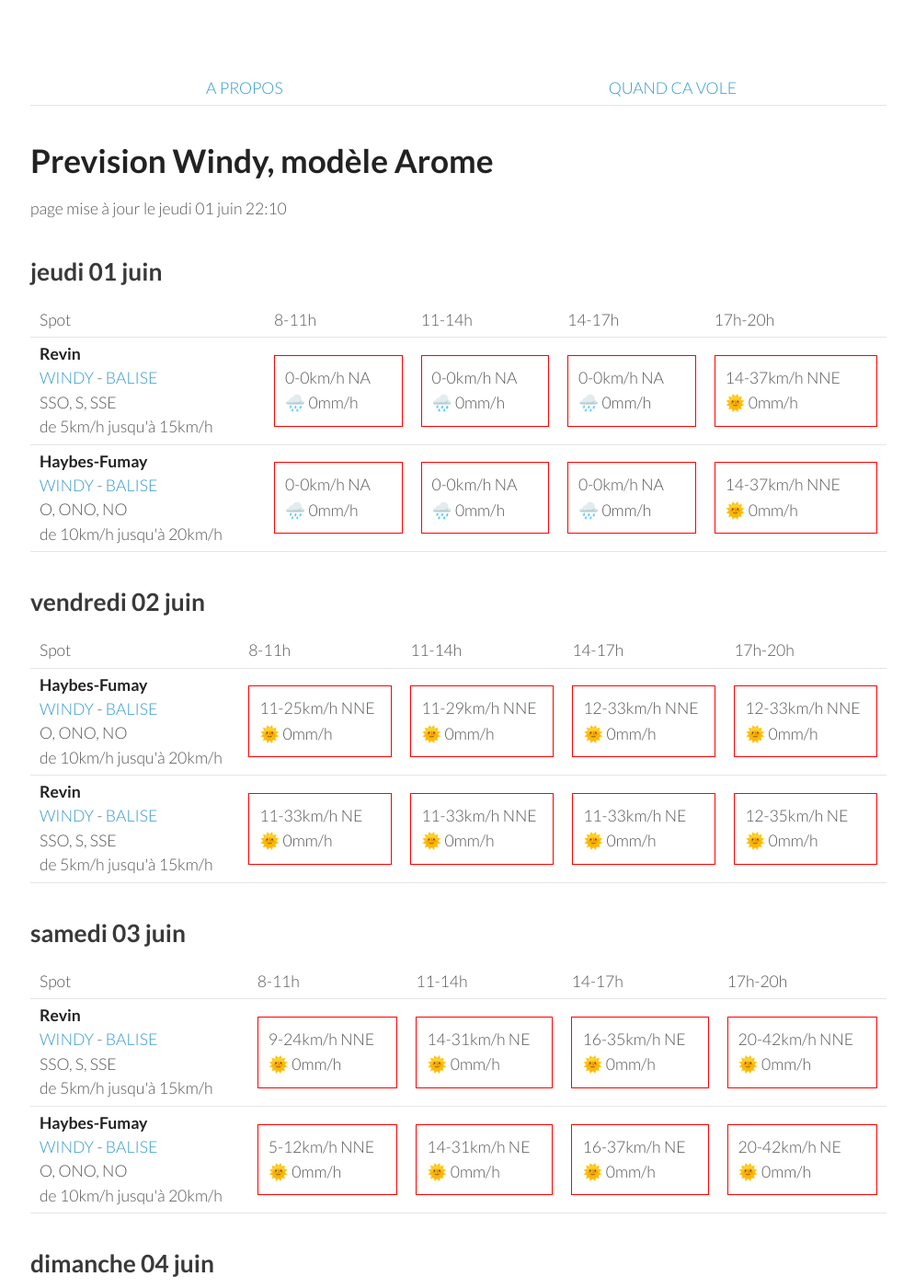
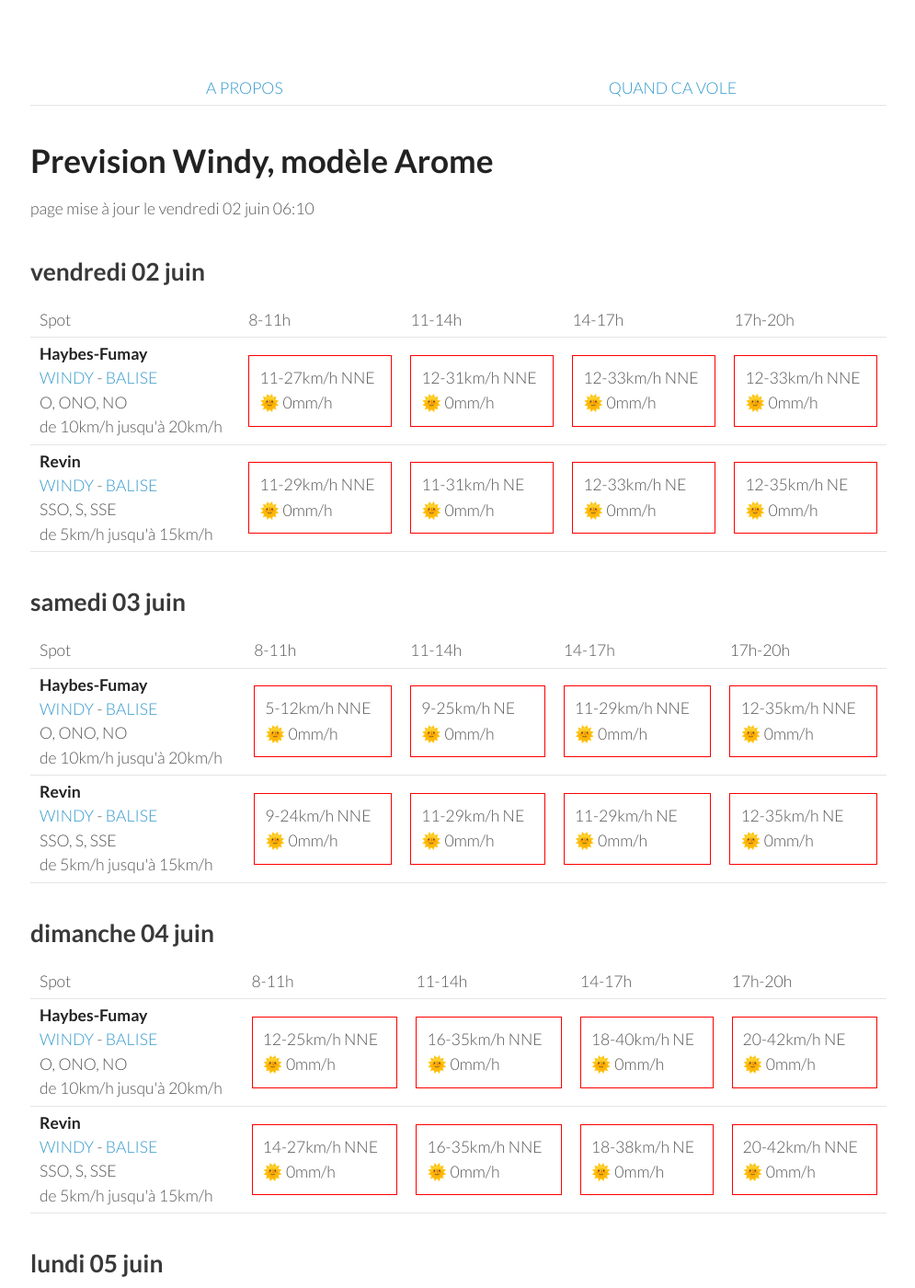
Before and after one commit to parapente-dans-le-nord/parapente-dans-le-nord.github.io, a Jekyll site: the page built from ardennes.markdown, in a window 1280 px wide and 1400 px high. Shown: the whole window at 92% size, without its empty margins (25-1020 px from the left). Built offline with Jekyll 4.4.1, drawn with Linux system fonts in a browser that asks for light colours; some of the changed text lies outside the part shown.

Commit message:
update index.markdown

```diff
--- a/ardennes.markdown
+++ b/ardennes.markdown
@@ -7,42 +7,8 @@ title:  "Tous les spots"
 {: .links}
 
 # Prevision Windy, modèle Arome
-page mise à jour le jeudi 01 juin 22:10
+page mise à jour le vendredi 02 juin 06:10
 
-## jeudi 01 juin
-
-{::nomarkdown}
-<table>
-  <tbody>
-    <tr>
-      <td>Spot</td>
-      <td>8-11h</td>
-      <td>11-14h</td>
-      <td>14-17h</td>
-      <td>17h-20h</td>
-    </tr>
-<tr>
-        <td><strong>Revin</strong><br><a href="https://windy.com/49.948/4.625?49.543,4.625,8">WINDY</a> - <span class=""><a href="http://www.balisemeteo.com/balise.php?idBalise=5019">BALISE</a> </span><br> <span class="vent-favorable">SSO, S, SSE</span><br><span class="force-vent">de 5km/h jusqu'à 15km/h</span> </td>
-
-            <td><div class="not-flyable"><p>0-0km/h NA</p><p>🌧️ 0mm/h</p></div></td>
-            <td><div class="not-flyable"><p>0-0km/h NA</p><p>🌧️ 0mm/h</p></div></td>
-            <td><div class="not-flyable"><p>0-0km/h NA</p><p>🌧️ 0mm/h</p></div></td>
-            <td><div class="not-flyable"><p>14-37km/h NNE</p><p>🌞 0mm/h</p></div></td>
-
-    </tr>
-<tr>
-        <td><strong>Haybes-Fumay</strong><br><a href="https://windy.com/49.998/4.715?49.913,4.738,10">WINDY</a> - <span class=""><a href="http://www.balisemeteo.com/balise.php?idBalise=104">BALISE</a> </span><br> <span class="vent-favorable">O, ONO, NO</span><br><span class="force-vent">de 10km/h jusqu'à 20km/h</span> </td>
-
-            <td><div class="not-flyable"><p>0-0km/h NA</p><p>🌧️ 0mm/h</p></div></td>
-            <td><div class="not-flyable"><p>0-0km/h NA</p><p>🌧️ 0mm/h</p></div></td>
-            <td><div class="not-flyable"><p>0-0km/h NA</p><p>🌧️ 0mm/h</p></div></td>
-            <td><div class="not-flyable"><p>14-37km/h NNE</p><p>🌞 0mm/h</p></div></td>
-
-    </tr>
-
-</tbody>
-</table>
-{:/}
 ## vendredi 02 juin
 
 {::nomarkdown}
@@ -58,8 +24,8 @@ page mise à jour le jeudi 01 juin 22:10
 <tr>
         <td><strong>Haybes-Fumay</strong><br><a href="https://windy.com/49.998/4.715?49.913,4.738,10">WINDY</a> - <span class=""><a href="http://www.balisemeteo.com/balise.php?idBalise=104">BALISE</a> </span><br> <span class="vent-favorable">O, ONO, NO</span><br><span class="force-vent">de 10km/h jusqu'à 20km/h</span> </td>
 
-            <td><div class="not-flyable"><p>11-25km/h NNE</p><p>🌞 0mm/h</p></div></td>
-            <td><div class="not-flyable"><p>11-29km/h NNE</p><p>🌞 0mm/h</p></div></td>
+            <td><div class="not-flyable"><p>11-27km/h NNE</p><p>🌞 0mm/h</p></div></td>
+            <td><div class="not-flyable"><p>12-31km/h NNE</p><p>🌞 0mm/h</p></div></td>
             <td><div class="not-flyable"><p>12-33km/h NNE</p><p>🌞 0mm/h</p></div></td>
             <td><div class="not-flyable"><p>12-33km/h NNE</p><p>🌞 0mm/h</p></div></td>
 
@@ -68,9 +34,9 @@ page mise à jour le jeudi 01 juin 22:10
 <tr>
         <td><strong>Revin</strong><br><a href="https://windy.com/49.948/4.625?49.543,4.625,8">WINDY</a> - <span class=""><a href="http://www.balisemeteo.com/balise.php?idBalise=5019">BALISE</a> </span><br> <span class="vent-favorable">SSO, S, SSE</span><br><span class="force-vent">de 5km/h jusqu'à 15km/h</span> </td>
 
-            <td><div class="not-flyable"><p>11-33km/h NE</p><p>🌞 0mm/h</p></div></td>
-            <td><div class="not-flyable"><p>11-33km/h NNE</p><p>🌞 0mm/h</p></div></td>
-            <td><div class="not-flyable"><p>11-33km/h NE</p><p>🌞 0mm/h</p></div></td>
+            <td><div class="not-flyable"><p>11-29km/h NNE</p><p>🌞 0mm/h</p></div></td>
+            <td><div class="not-flyable"><p>11-31km/h NE</p><p>🌞 0mm/h</p></div></td>
+            <td><div class="not-flyable"><p>12-33km/h NE</p><p>🌞 0mm/h</p></div></td>
             <td><div class="not-flyable"><p>12-35km/h NE</p><p>🌞 0mm/h</p></div></td>
 
 
@@ -92,22 +58,22 @@ page mise à jour le jeudi 01 juin 22:10
       <td>17h-20h</td>
     </tr>
 <tr>
-        <td><strong>Revin</strong><br><a href="https://windy.com/49.948/4.625?49.543,4.625,8">WINDY</a> - <span class=""><a href="http://www.balisemeteo.com/balise.php?idBalise=5019">BALISE</a> </span><br> <span class="vent-favorable">SSO, S, SSE</span><br><span class="force-vent">de 5km/h jusqu'à 15km/h</span> </td>
+        <td><strong>Haybes-Fumay</strong><br><a href="https://windy.com/49.998/4.715?49.913,4.738,10">WINDY</a> - <span class=""><a href="http://www.balisemeteo.com/balise.php?idBalise=104">BALISE</a> </span><br> <span class="vent-favorable">O, ONO, NO</span><br><span class="force-vent">de 10km/h jusqu'à 20km/h</span> </td>
 
-            <td><div class="not-flyable"><p>9-24km/h NNE</p><p>🌞 0mm/h</p></div></td>
-            <td><div class="not-flyable"><p>14-31km/h NE</p><p>🌞 0mm/h</p></div></td>
-            <td><div class="not-flyable"><p>16-35km/h NE</p><p>🌞 0mm/h</p></div></td>
-            <td><div class="not-flyable"><p>20-42km/h NNE</p><p>🌞 0mm/h</p></div></td>
+            <td><div class="not-flyable"><p>5-12km/h NNE</p><p>🌞 0mm/h</p></div></td>
+            <td><div class="not-flyable"><p>9-25km/h NE</p><p>🌞 0mm/h</p></div></td>
+            <td><div class="not-flyable"><p>11-29km/h NNE</p><p>🌞 0mm/h</p></div></td>
+            <td><div class="not-flyable"><p>12-35km/h NNE</p><p>🌞 0mm/h</p></div></td>
 
 
     </tr>
 <tr>
-        <td><strong>Haybes-Fumay</strong><br><a href="https://windy.com/49.998/4.715?49.913,4.738,10">WINDY</a> - <span class=""><a href="http://www.balisemeteo.com/balise.php?idBalise=104">BALISE</a> </span><br> <span class="vent-favorable">O, ONO, NO</span><br><span class="force-vent">de 10km/h jusqu'à 20km/h</span> </td>
+        <td><strong>Revin</strong><br><a href="https://windy.com/49.948/4.625?49.543,4.625,8">WINDY</a> - <span class=""><a href="http://www.balisemeteo.com/balise.php?idBalise=5019">BALISE</a> </span><br> <span class="vent-favorable">SSO, S, SSE</span><br><span class="force-vent">de 5km/h jusqu'à 15km/h</span> </td>
 
-            <td><div class="not-flyable"><p>5-12km/h NNE</p><p>🌞 0mm/h</p></div></td>
-            <td><div class="not-flyable"><p>14-31km/h NE</p><p>🌞 0mm/h</p></div></td>
-            <td><div class="not-flyable"><p>16-37km/h NE</p><p>🌞 0mm/h</p></div></td>
-            <td><div class="not-flyable"><p>20-42km/h NE</p><p>🌞 0mm/h</p></div></td>
+            <td><div class="not-flyable"><p>9-24km/h NNE</p><p>🌞 0mm/h</p></div></td>
+            <td><div class="not-flyable"><p>11-29km/h NE</p><p>🌞 0mm/h</p></div></td>
+            <td><div class="not-flyable"><p>11-29km/h NE</p><p>🌞 0mm/h</p></div></td>
+            <td><div class="not-flyable"><p>12-35km/h NE</p><p>🌞 0mm/h</p></div></td>
 
 
     </tr>
@@ -128,20 +94,20 @@ page mise à jour le jeudi 01 juin 22:10
       <td>17h-20h</td>
     </tr>
 <tr>
-        <td><strong>Revin</strong><br><a href="https://windy.com/49.948/4.625?49.543,4.625,8">WINDY</a> - <span class=""><a href="http://www.balisemeteo.com/balise.php?idBalise=5019">BALISE</a> </span><br> <span class="vent-favorable">SSO, S, SSE</span><br><span class="force-vent">de 5km/h jusqu'à 15km/h</span> </td>
+        <td><strong>Haybes-Fumay</strong><br><a href="https://windy.com/49.998/4.715?49.913,4.738,10">WINDY</a> - <span class=""><a href="http://www.balisemeteo.com/balise.php?idBalise=104">BALISE</a> </span><br> <span class="vent-favorable">O, ONO, NO</span><br><span class="force-vent">de 10km/h jusqu'à 20km/h</span> </td>
 
             <td><div class="not-flyable"><p>12-25km/h NNE</p><p>🌞 0mm/h</p></div></td>
-            <td><div class="not-flyable"><p>16-35km/h NE</p><p>🌞 0mm/h</p></div></td>
-            <td><div class="not-flyable"><p>16-37km/h NE</p><p>🌞 0mm/h</p></div></td>
-            <td><div class="not-flyable"><p>20-42km/h NNE</p><p>🌞 0mm/h</p></div></td>
+            <td><div class="not-flyable"><p>16-35km/h NNE</p><p>🌞 0mm/h</p></div></td>
+            <td><div class="not-flyable"><p>18-40km/h NE</p><p>🌞 0mm/h</p></div></td>
+            <td><div class="not-flyable"><p>20-42km/h NE</p><p>🌞 0mm/h</p></div></td>
 
 
     </tr>
 <tr>
-        <td><strong>Haybes-Fumay</strong><br><a href="https://windy.com/49.998/4.715?49.913,4.738,10">WINDY</a> - <span class=""><a href="http://www.balisemeteo.com/balise.php?idBalise=104">BALISE</a> </span><br> <span class="vent-favorable">O, ONO, NO</span><br><span class="force-vent">de 10km/h jusqu'à 20km/h</span> </td>
+        <td><strong>Revin</strong><br><a href="https://windy.com/49.948/4.625?49.543,4.625,8">WINDY</a> - <span class=""><a href="http://www.balisemeteo.com/balise.php?idBalise=5019">BALISE</a> </span><br> <span class="vent-favorable">SSO, S, SSE</span><br><span class="force-vent">de 5km/h jusqu'à 15km/h</span> </td>
 
-            <td><div class="not-flyable"><p>11-24km/h NE</p><p>🌞 0mm/h</p></div></td>
-            <td><div class="not-flyable"><p>16-35km/h NE</p><p>🌞 0mm/h</p></div></td>
+            <td><div class="not-flyable"><p>14-27km/h NNE</p><p>🌞 0mm/h</p></div></td>
+            <td><div class="not-flyable"><p>16-35km/h NNE</p><p>🌞 0mm/h</p></div></td>
             <td><div class="not-flyable"><p>18-38km/h NE</p><p>🌞 0mm/h</p></div></td>
             <td><div class="not-flyable"><p>20-42km/h NNE</p><p>🌞 0mm/h</p></div></td>
 
@@ -166,8 +132,8 @@ page mise à jour le jeudi 01 juin 22:10
 <tr>
         <td><strong>Haybes-Fumay</strong><br><a href="https://windy.com/49.998/4.715?49.913,4.738,10">WINDY</a> - <span class=""><a href="http://www.balisemeteo.com/balise.php?idBalise=104">BALISE</a> </span><br> <span class="vent-favorable">O, ONO, NO</span><br><span class="force-vent">de 10km/h jusqu'à 20km/h</span> </td>
 
-            <td><div class="not-flyable"><p>11-25km/h NE</p><p>🌞 0mm/h</p></div></td>
-            <td><div class="not-flyable"><p>12-31km/h NNE</p><p>🌞 0mm/h</p></div></td>
+            <td><div class="not-flyable"><p>12-29km/h NNE</p><p>🌞 0mm/h</p></div></td>
+            <td><div class="not-flyable"><p>14-33km/h NNE</p><p>🌞 0mm/h</p></div></td>
             <td><div class="not-flyable"><p>16-35km/h NE</p><p>🌞 0mm/h</p></div></td>
             <td><div class="not-flyable"><p>18-38km/h NNE</p><p>🌞 0mm/h</p></div></td>
 
@@ -176,8 +142,8 @@ page mise à jour le jeudi 01 juin 22:10
 <tr>
         <td><strong>Revin</strong><br><a href="https://windy.com/49.948/4.625?49.543,4.625,8">WINDY</a> - <span class=""><a href="http://www.balisemeteo.com/balise.php?idBalise=5019">BALISE</a> </span><br> <span class="vent-favorable">SSO, S, SSE</span><br><span class="force-vent">de 5km/h jusqu'à 15km/h</span> </td>
 
-            <td><div class="not-flyable"><p>12-27km/h NNE</p><p>🌞 0mm/h</p></div></td>
-            <td><div class="not-flyable"><p>14-31km/h NE</p><p>🌞 0mm/h</p></div></td>
+            <td><div class="not-flyable"><p>14-31km/h NNE</p><p>🌞 0mm/h</p></div></td>
+            <td><div class="not-flyable"><p>16-35km/h NNE</p><p>🌞 0mm/h</p></div></td>
             <td><div class="not-flyable"><p>14-35km/h NE</p><p>🌞 0mm/h</p></div></td>
             <td><div class="not-flyable"><p>18-37km/h NNE</p><p>🌞 0mm/h</p></div></td>
 
```
